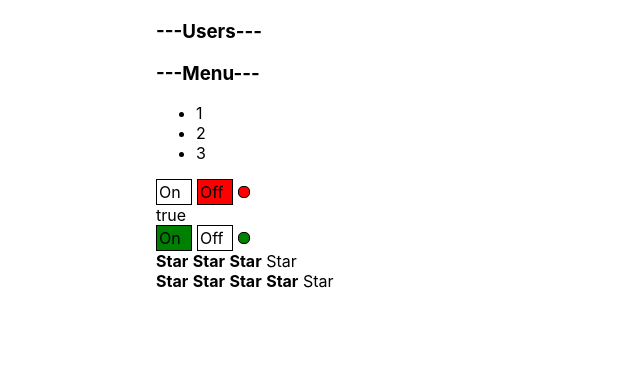
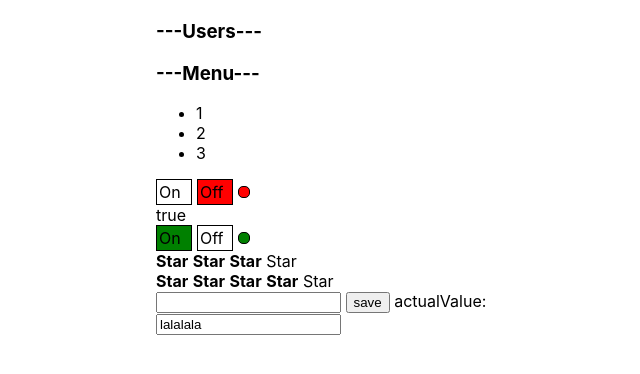
Before and after one commit to Batersp/react-kabzda, a React (Create React App) app: page / in a window 1280 px wide. Shown: the top 374 px of the page, without its empty margins (234-874 px from the left). Built offline with nearby package versions, Linux system fonts and the light colour scheme.

Commit message:
add controlled and uncontrolled Inputs

```diff
--- a/src/App.tsx
+++ b/src/App.tsx
@@ -6,6 +6,8 @@ import Accordion from "./components/Accordion/Accordion";
 import {UncontrolledOnOff} from "./components/UncontrolledOnOff/UncontrolledOnOff";
 import {OnOff} from "./components/OnOff/OnOff";
 import {UncontrolledAccordion} from "./components/UncontrolledAccordion/UncontrolledAccordion";
+import {UncontrolledInput} from "./components/UncontrolledInput/UncontrolledInput";
+import {Input} from "./Input/Input";
 
 
 
@@ -23,6 +25,11 @@ function App() {
             <OnOff on={switchOn} onChange={() => setSwitchOn(!switchOn)}/>
             <UncontrolledRating />
             <Rating value={ratingValue} onClick={setRatingValue}/>
+
+
+            <UncontrolledInput/>
+
+            <Input value={'lalalala'}/>
         </div>
     );
 }
--- /dev/null
+++ b/src/Input/Input.tsx
@@ -0,0 +1,13 @@
+import React from "react";
+
+type InputPropsType = {
+    value: string
+}
+
+export const Input = (props : InputPropsType) => {
+    return (
+        <div>
+            <input value={props.value}/>
+        </div>
+    )
+}
--- /dev/null
+++ b/src/components/UncontrolledInput/UncontrolledInput.tsx
@@ -0,0 +1,20 @@
+import React, {ChangeEvent, useRef, useState} from "react";
+
+export const UncontrolledInput = () => {
+
+    const[value, setValue] = useState('')
+    const inputElement = useRef<HTMLInputElement>(null)
+
+    const onButtonClickHandler = () => {
+       const el = inputElement.current as HTMLInputElement
+        setValue(el.value)
+    }
+
+
+
+    return (
+        <div>
+            <input ref={inputElement}/> <button onClick={onButtonClickHandler}>save</button> actualValue: {value}
+        </div>
+    )
+}
```
